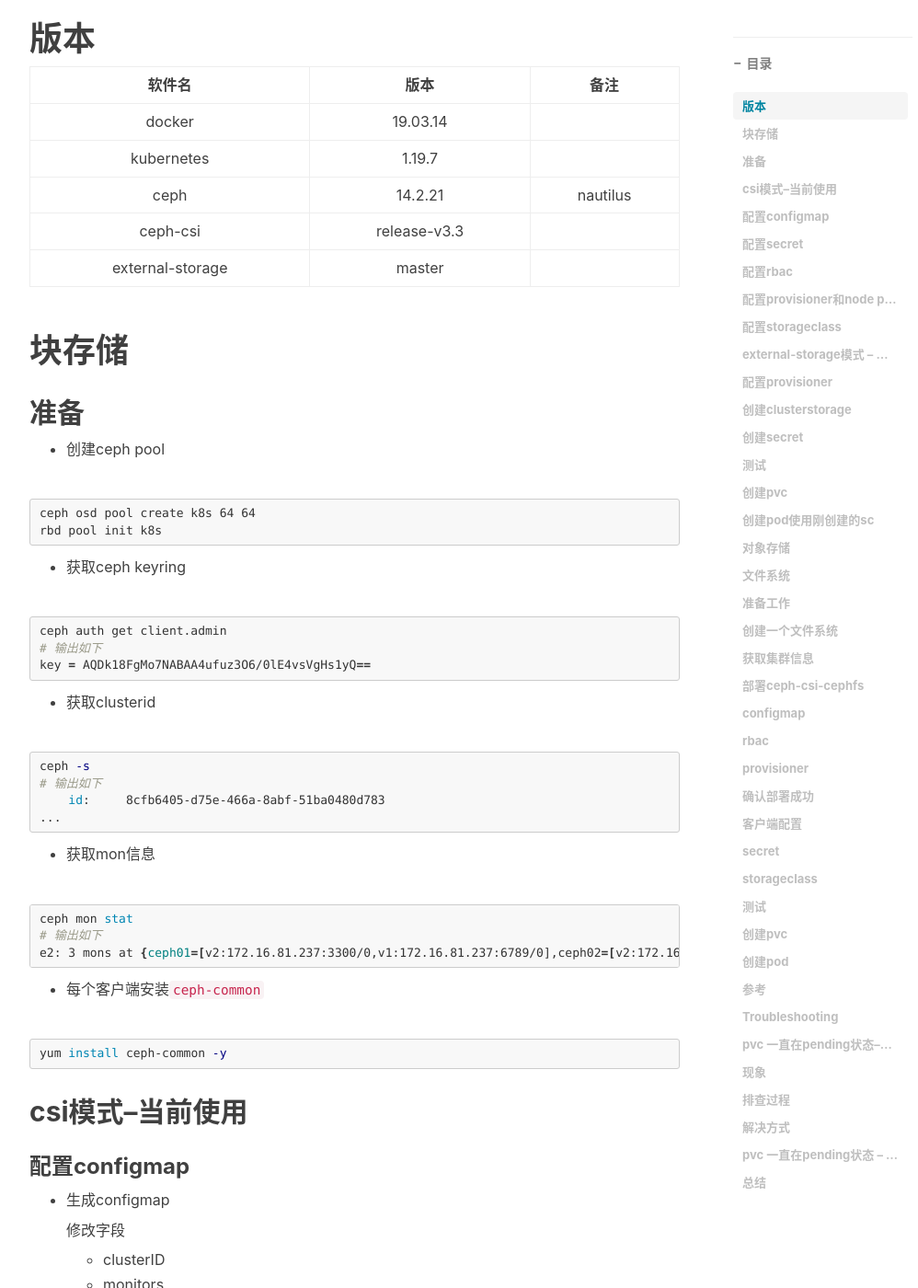
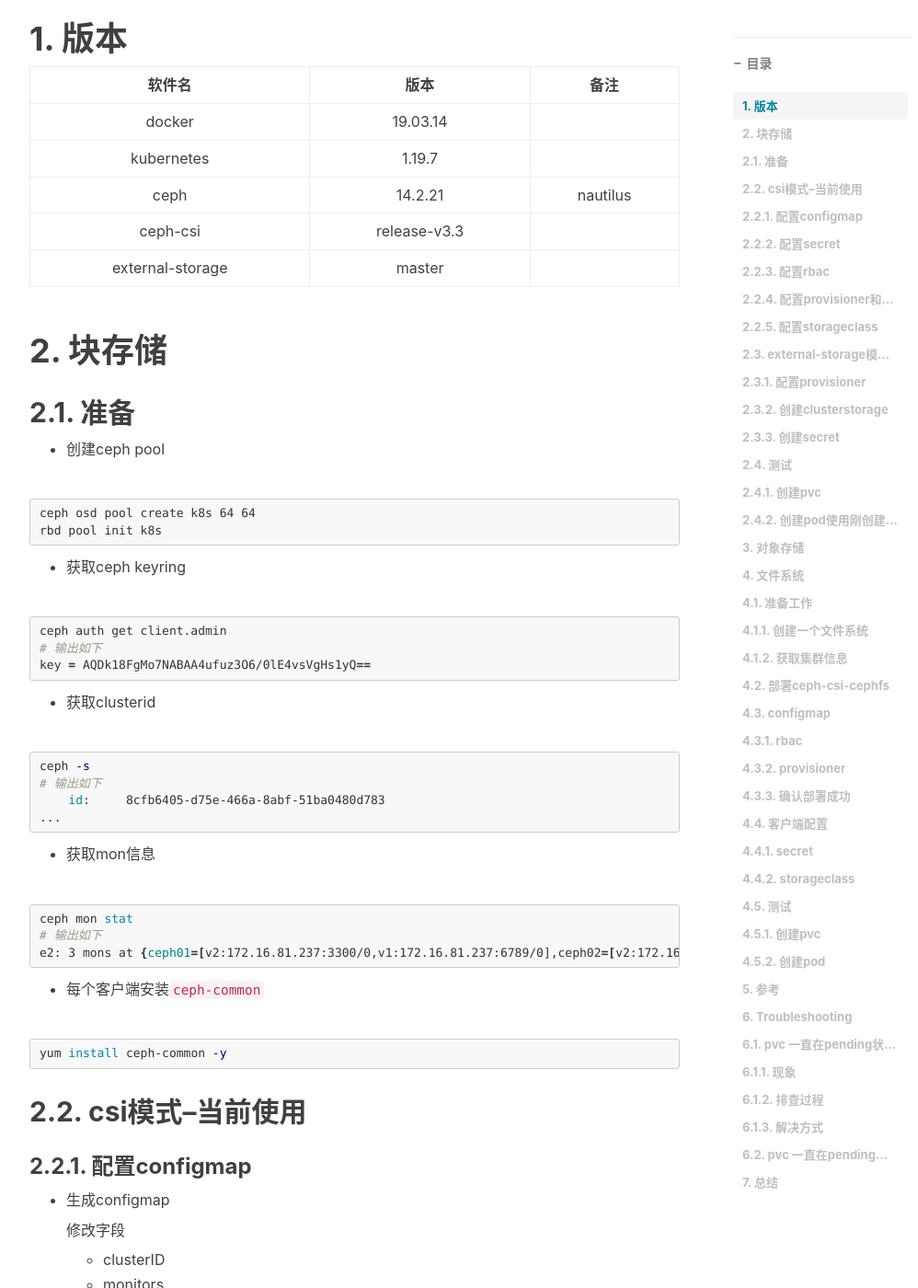
Before and after one commit to elrondwong/elrond.wang, a Jekyll site: the page built from _posts/2021-06-19-Kubernetes集成Ceph.md, in a window 1280 px wide and 1400 px high, scrolled down 484 px. Shown: the whole window at 92% size, without its empty margins (233-1231 px from the left). Built offline with Jekyll 4.4.1, drawn with Linux system fonts in a browser that asks for light colours; comment, search, counter and statistics services are not loaded; some of the changed text lies outside the part shown.

Commit message:
docs: 增加section

````diff
--- a/_posts/2021-06-19-Kubernetes集成Ceph.md
+++ b/_posts/2021-06-19-Kubernetes集成Ceph.md
@@ -4,7 +4,7 @@
 catalog: true
 tag: [Ceph, Kubernetes]
 ---
-# 版本
+# 1. 版本
 
 |      软件名      |     版本     |   备注   |
 | :--------------: | :----------: | :------: |
@@ -14,9 +14,9 @@
 |     ceph-csi     | release-v3.3 |          |
 | external-storage |    master    |          |
 
-# 块存储
+# 2. 块存储
 
-## 准备
+## 2.1. 准备
 
 - 创建ceph pool
 
@@ -56,9 +56,9 @@
 yum install ceph-common -y
 ```
 
-## csi模式--当前使用
+## 2.2. csi模式--当前使用
 
-### 配置configmap
+### 2.2.1. 配置configmap
 
 - 生成configmap
 
@@ -112,7 +112,7 @@
 kubectl apply -f csi-kms-config-map.yaml
 ```
 
-### 配置secret
+### 2.2.2. 配置secret
 
 - 生成secret
   修改字段：
@@ -138,7 +138,7 @@
 kubectl apply -f csi-rbd-secret.yaml
 ```
 
-### 配置rbac
+### 2.2.3. 配置rbac
 
 
 ```bash
@@ -146,7 +146,7 @@
 kubectl apply -f https://raw.githubusercontent.com/ceph/ceph-csi/master/deploy/rbd/kubernetes/csi-nodeplugin-rbac.yaml
 ```
 
-### 配置provisioner和node plugins
+### 2.2.4. 配置provisioner和node plugins
 
 > 注意⚠️：国内无法访问 `k8s.gcr.io`需要将下面两个文件中的 `k8s.gcr.io/sig-storage` 替换为 `quay.io/cephcsi`
 
@@ -158,7 +158,7 @@
 kubectl apply -f csi-rbdplugin.yaml
 ```
 
-### 配置storageclass
+### 2.2.5. 配置storageclass
 
 - 创建配置
   需要修改的参数：
@@ -195,9 +195,9 @@
 kubectl apply -f csi-rbd-sc.yaml
 ```
 
-## external-storage模式 -- 版本陈旧不再使用
+## 2.3. external-storage模式 -- 版本陈旧不再使用
 
-### 配置provisioner
+### 2.3.1. 配置provisioner
 
 ```yaml
 cat <<EOF > deployment.yaml
@@ -232,7 +232,7 @@
 
 > 使用的ceph 14但容器里面的ceph-common版本为13，需要将其升级为14才可以正常创建pvc
 
-### 创建clusterstorage
+### 2.3.2. 创建clusterstorage
 
 需要修改的参数
 
@@ -266,7 +266,7 @@
 kubectl apply -f class.yaml
 ```
 
-### 创建secret
+### 2.3.3. 创建secret
 
 需要修改的参数:
 
@@ -289,9 +289,9 @@
 kubectl apply -f secret.yaml
 ```
 
-## 测试
+## 2.4. 测试
 
-### 创建pvc
+### 2.4.1. 创建pvc
 
 ```yaml
 cat <<EOF > raw-block-pvc.yaml
@@ -323,7 +323,7 @@
 raw-block-pvc   Bound    pvc-a0fb907f-e067-443c-89fe-127a794c8f1b   1Gi        RWO            csi-rbd-sc     13h
 ```
 
-### 创建pod使用刚创建的sc
+### 2.4.2. 创建pod使用刚创建的sc
 
 ```yaml
 cat <<EOF > raw-block-pvc.yaml
@@ -370,15 +370,15 @@
 rbd0   252:0    0    1G  0 disk
 ```
 
-# 对象存储
+# 3. 对象存储
 
 对象存储直接使用七层协议 http https即可，无需做复杂的csi
 
-# 文件系统
+# 4. 文件系统
 
-## 准备工作
+## 4.1. 准备工作
 
-### 创建一个文件系统
+### 4.1.1. 创建一个文件系统
 
 - 创建两个pool 一个存文件系统数据另一个存文件系统元数据
 
@@ -396,7 +396,7 @@
 ceph fs new cephfs cephfs_metadata cephfs_data
 ```
 
-### 获取集群信息
+### 4.1.2. 获取集群信息
 
 - 获取clusterid
 
@@ -423,7 +423,7 @@
 e2: 3 mons at {ceph01=[v2:172.16.81.237:3300/0,v1:172.16.81.237:6789/0],ceph02=[v2:172.16.81.238:3300/0,v1:172.16.81.238:6789/0],ceph03=[v2:172.16.81.239:3300/0,v1:172.16.81.239:6789/0]}, election epoch 10, leader 0 ceph01, quorum 0,1,2 ceph01,ceph02,ceph03
 ```
 
-## 部署ceph-csi-cephfs
+## 4.2. 部署ceph-csi-cephfs
 
 - [服务部署配置](https://github.com/ceph/ceph-csi/tree/devel/deploy/cephfs/kubernetes)
 
@@ -435,7 +435,7 @@
 
 下载下来之后进入 `deploy/cephfs/kubernetes`
 
-## configmap
+## 4.3. configmap
 
 configmap只给出了模板需要自己填写下
 
@@ -472,14 +472,14 @@
 kubectl apply -f csi-config-map.yaml
 ```
 
-### rbac
+### 4.3.1. rbac
 
 ```
 kubectl create -f csi-provisioner-rbac.yaml
 kubectl create -f csi-nodeplugin-rbac.yaml
 ```
 
-### provisioner
+### 4.3.2. provisioner
 
 部署provisioner的时候需要启动容器,默认的镜像时由于`[kubernetes-csi](https://github.com/kubernetes-csi)`中provisioner使用的镜像地址为 `k8s.gcr.io/sig-storage/csi-provisioner` ，这个地址在中国大陆无法访问，需要手动修改 `k8s.gcr.io/sig-storage` 为 `quay.io/k8scsi`
 
@@ -490,7 +490,7 @@
 kubectl create -f csi-cephfsplugin.yaml
 ```
 
-### 确认部署成功
+### 4.3.3. 确认部署成功
 
 ```bash
 kubectl get po|grep cephfs
@@ -507,9 +507,9 @@
 >
 > 到这里 `deploy/cephfs/kubernetes`部分我们部署完了，切个目录`examples/cephfs/`开始部署客户端
 
-## 客户端配置
+## 4.4. 客户端配置
 
-### secret
+### 4.4.1. secret
 
 修改:
 
@@ -540,7 +540,7 @@
 kubectl apply -f secret.yaml
 ```
 
-### storageclass
+### 4.4.2. storageclass
 
 修改
 
@@ -577,9 +577,9 @@
 kubectl apply -f storageclass.yaml
 ```
 
-## 测试
+## 4.5. 测试
 
-### 创建pvc
+### 4.5.1. 创建pvc
 
 ```bash
 kubectl apply -f pvc.yaml
@@ -590,7 +590,7 @@
 csi-cephfs-pvc   Bound    pvc-cb6988b1-3dde-4227-80ff-5f549709b768   1Gi        RWX            csi-cephfs-sc   62m
 ```
 
-### 创建pod
+### 4.5.2. 创建pod
 
 ```bash
 kubectl apply -f pod.yaml
@@ -602,17 +602,17 @@
 ```
 
 
-# 参考
+# 5. 参考
 
 - [ceph-csi](https://github.com/ceph/ceph-csi)
 - [external-storage](https://github.com/kubernetes-retired/external-storage)
 - [Block Devices and Kubernetes](https://docs.ceph.com/en/latest/rbd/rbd-kubernetes/)
 
-# Troubleshooting
+# 6. Troubleshooting
 
-## pvc 一直在pending状态--csi容器无法调度
+## 6.1. pvc 一直在pending状态--csi容器无法调度
 
-### 现象
+### 6.1.1. 现象
 
 ```bash
 kubectl get pvc
@@ -620,7 +620,7 @@
 raw-block-pvc   Pending                                      csi-rbd-sc     8m17s
 ```
 
-### 排查过程
+### 6.1.2. 排查过程
 
 - describe pvc
 
@@ -650,7 +650,7 @@
 
 原因是三个节点都没有去污点 所以没有节点可以调度
 
-### 解决方式
+### 6.1.3. 解决方式
 
 去污点
 
@@ -658,7 +658,7 @@
 kubectl taint nodes --all node-role.kubernetes.io/master-
 ```
 
-## pvc 一直在pending状态 -- provisioner版本太低
+## 6.2. pvc 一直在pending状态 -- provisioner版本太低
 
 - 查看pvc
 
@@ -705,7 +705,7 @@
 rbd-provisioner 用的ceph版本是13 应该是版本不同消息结构不同导致的，所以升级到14
 升级到14之后解决问题
 
-# 总结
+# 7. 总结
 
 官方文档已非常详尽，主要遇到两个问题
 
````
